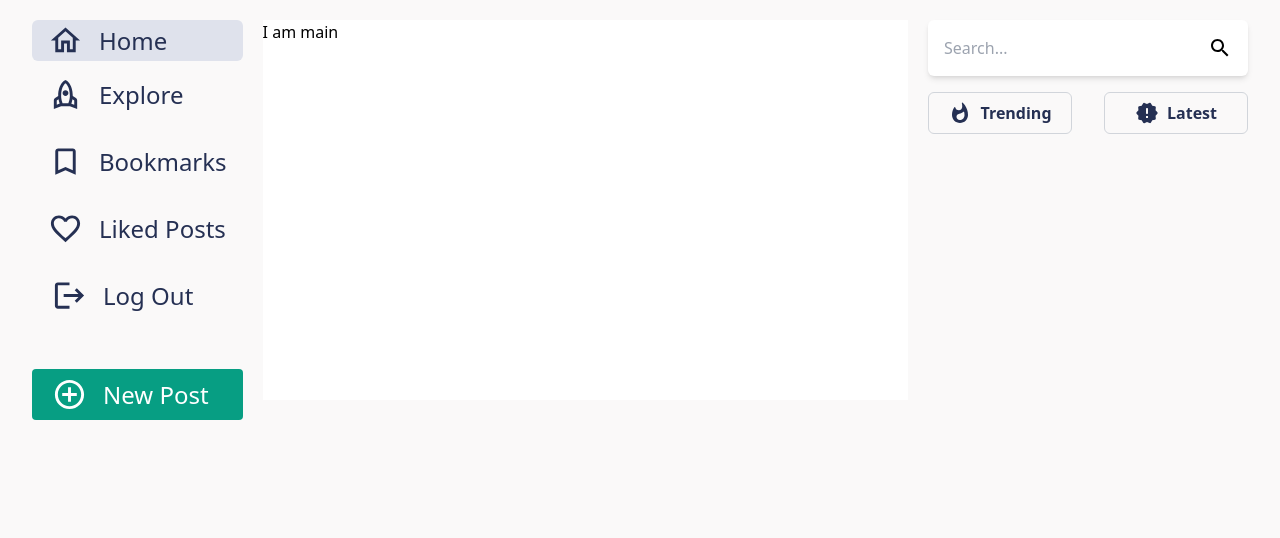
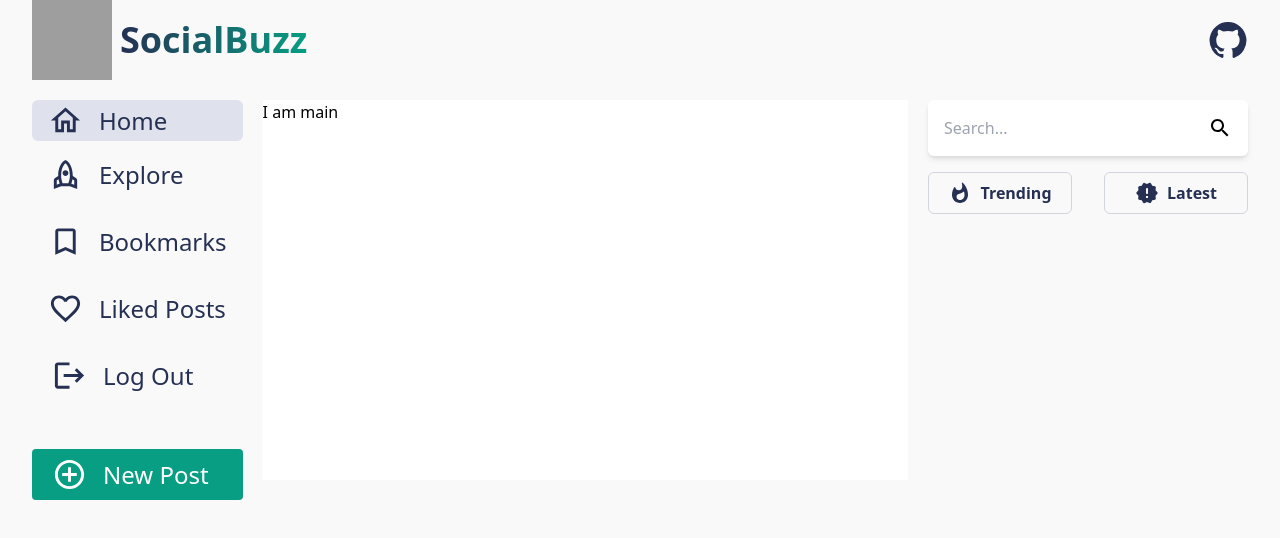
Before and after one commit to chhakuli123/SocialBuzz, a React (Create React App) app: page / in a window 1280 px wide. Shown: the top 538 px of the page. Built offline with nearby package versions, Linux system fonts and the light colour scheme; sample sign-in values are in the browser's storage; grey boxes are pictures that could not be loaded; what miragejs would draw is missing.

Commit message:
feat: Add Navbar

```diff
--- a/src/features/home/MainContainer.jsx
+++ b/src/features/home/MainContainer.jsx
@@ -1,10 +1,11 @@
 import React from "react";
 
-import { FilterButtons, SearchBar, Sidebar } from "components";
+import { FilterButtons, Navbar, SearchBar, Sidebar } from "components";
 
 const MainContainer = () => {
   return (
     <div className="bg-customBg h-screen">
+      <Navbar/>
     <div className="flex max-w-[90rem] mx-auto px-4 sm:px-6 lg:px-8 ">
       <Sidebar />
 
```
